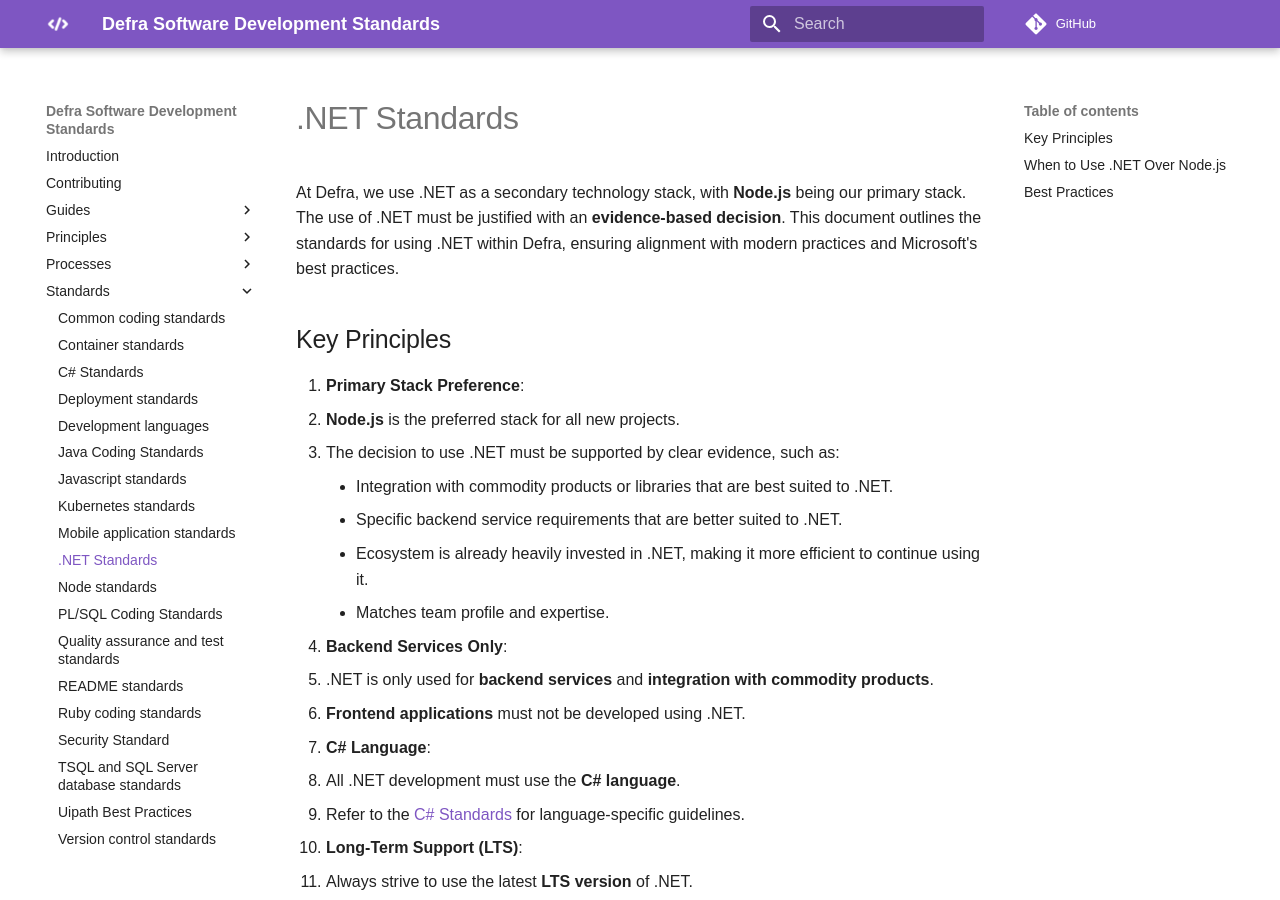
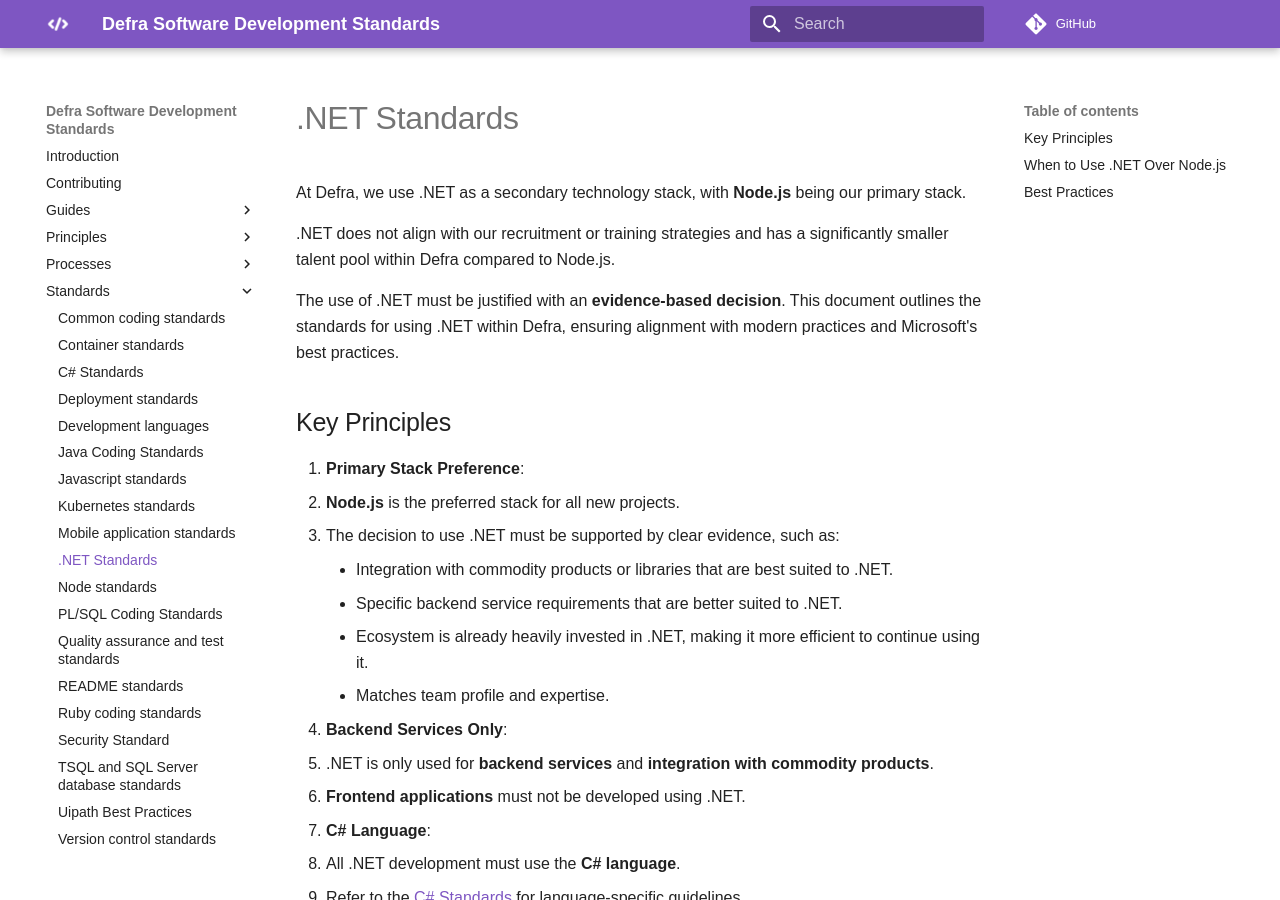
Before and after one commit to DEFRA/software-development-standards, an MkDocs documentation site: the page built from docs/standards/net_standards.md, in a window 1280 px wide and 900 px high. Built offline with MkDocs 1.6.1 and Material for MkDocs 9.7.7, drawn with Linux system fonts in a browser that asks for light colours; some web fonts are replaced; comment, search, counter and statistics services are not loaded.

Commit message:
Add training strategy line

```diff
--- a/docs/standards/net_standards.md
+++ b/docs/standards/net_standards.md
@@ -1,6 +1,10 @@
 # .NET Standards
 
-At Defra, we use .NET as a secondary technology stack, with **Node.js** being our primary stack. The use of .NET must be justified with an **evidence-based decision**. This document outlines the standards for using .NET within Defra, ensuring alignment with modern practices and Microsoft's best practices.
+At Defra, we use .NET as a secondary technology stack, with **Node.js** being our primary stack.
+
+.NET does not align with our recruitment or training strategies and has a significantly smaller talent pool within Defra compared to Node.js.
+
+The use of .NET must be justified with an **evidence-based decision**. This document outlines the standards for using .NET within Defra, ensuring alignment with modern practices and Microsoft's best practices.
 
 ## Key Principles
 
```
